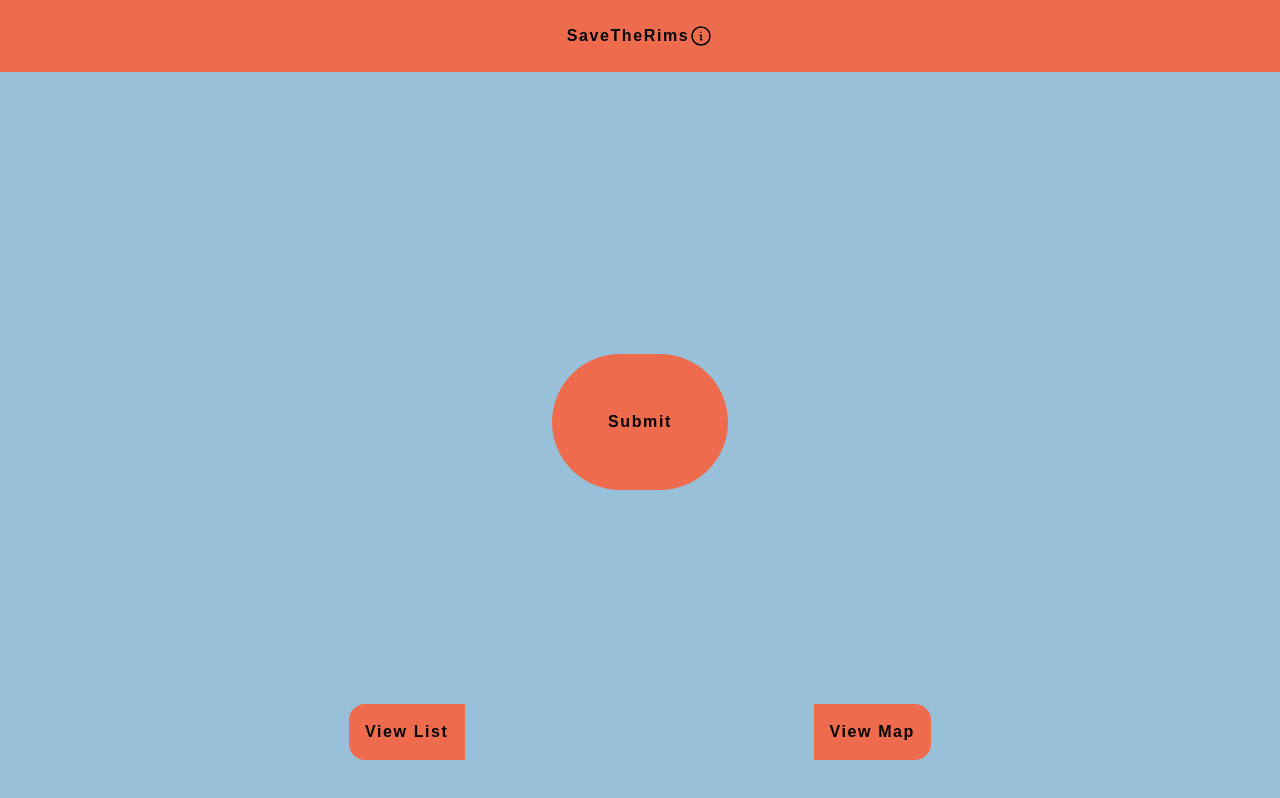
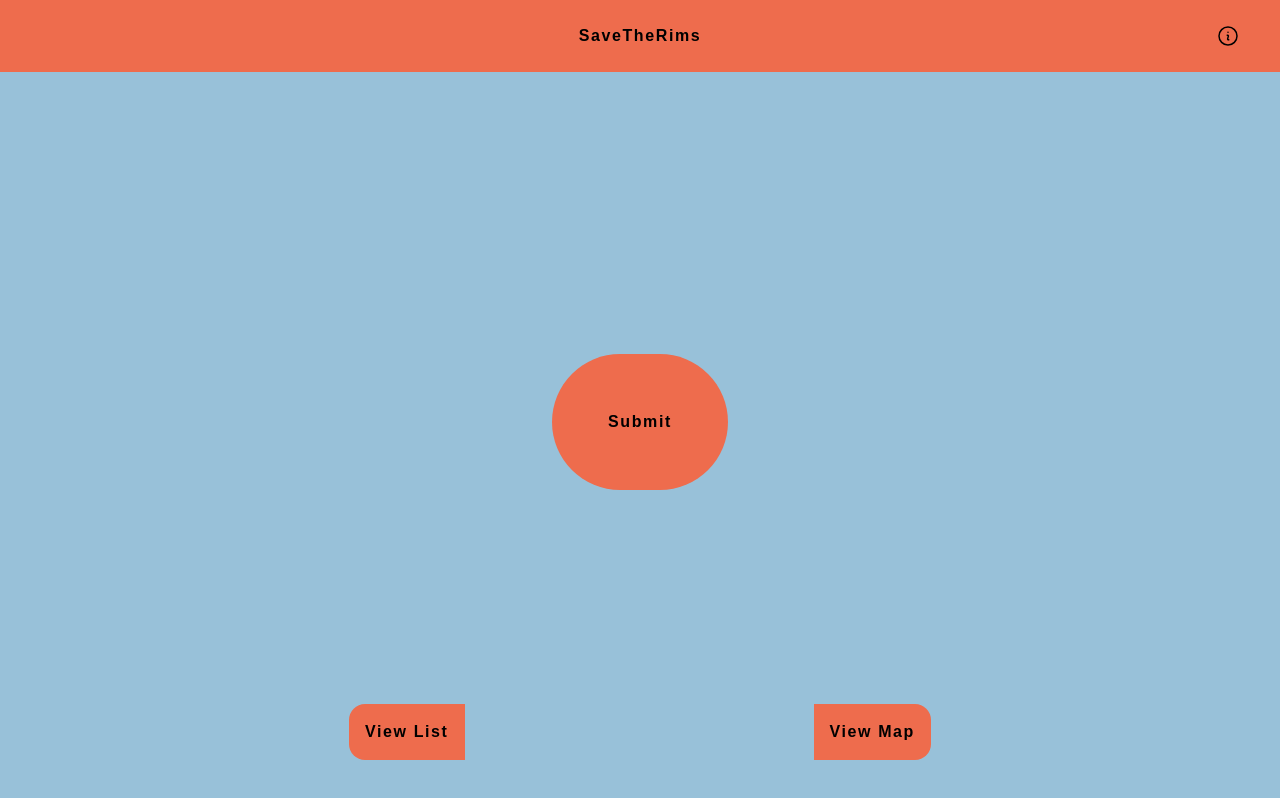
Before and after one commit to asaganda/savetherims_frontend, a React (Create React App) app: page / in a window 1280 px wide. Built offline with nearby package versions, Linux system fonts and the light colour scheme; no server answers.

Commit message:
added info popup modal triggered by info icon in header

```diff
--- a/src/component/Header.js
+++ b/src/component/Header.js
@@ -1,13 +1,28 @@
+import { useState } from "react"
 import { Outlet } from "react-router-dom"
 import TailwindHeaderBrand from "./TailwindHeaderBrand"
 import { InformationCircleIcon } from "@heroicons/react/24/outline"
 
 const Header = () => {
+    const [popup, setPopup] = useState(false)
+
+    const togglePopup = () => {
+        setPopup(popup => !popup)
+    }
+
     return(
         <>
             <TailwindHeaderBrand>
                 SaveTheRims
-                <InformationCircleIcon className="h-6 w-6"/>
+                <InformationCircleIcon className="h-6 w-6 absolute right-0 mr-10" onClick={() => togglePopup()}/>
+                {popup ?
+                <div className="h-[26em] w-10/12 px-3 py-4 absolute top-20 bg-white font-normal rounded-2xl border-black border">
+                    <h3>App Information</h3>
+                    <p className="pb-3">This app makes it possible for a user to record potholes as they're driving. A user can view the recorded potholes in a list or map view, mark a pothole as fixed, and delete the record</p>
+                    <p>Instructions: Record a new pothole by tapping "Submit" button. You will see a status message at the top alerting your location has been recorded successfully</p>
+                    <button className="bg-brand_orange px-5 py-1 font-semibold rounded-2xl mt-3.5" onClick={() => togglePopup()}>Close</button>
+                </div>
+                : null}
             </TailwindHeaderBrand>
             <Outlet/>
         </>
```
